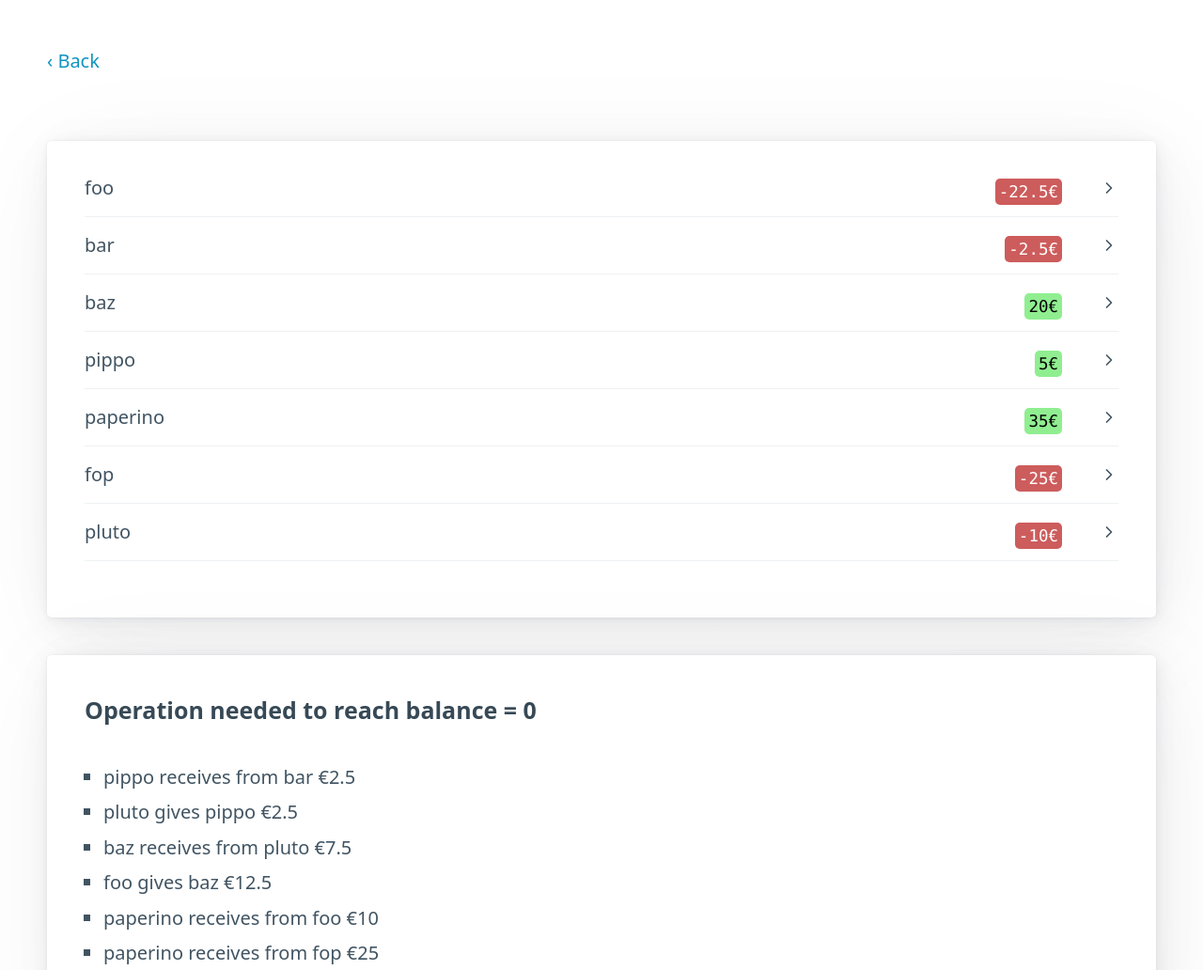
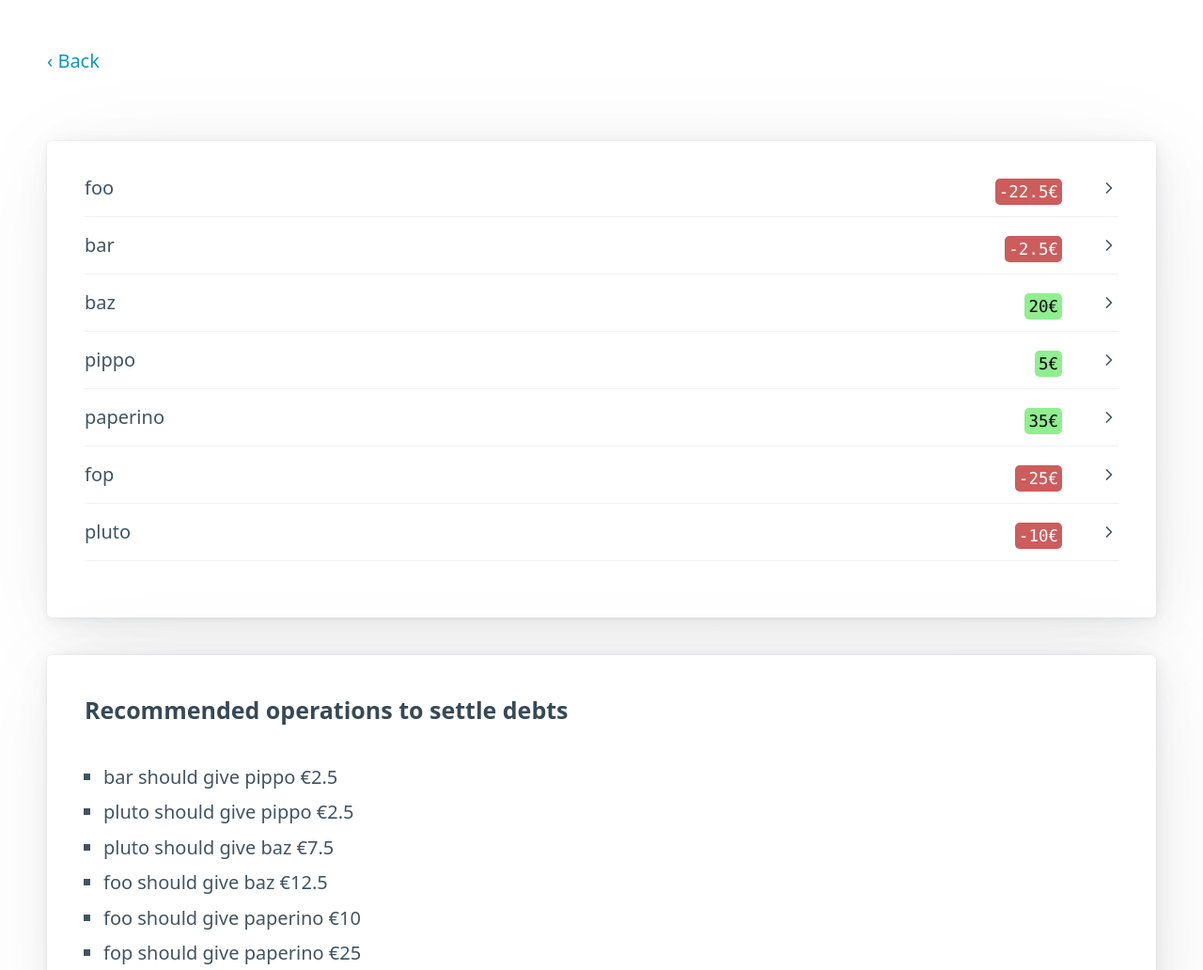
Before and after one commit to awesome-devops-and-cd/piggy-bank, a website: page web/balances.html in a window 1280 px wide. Shown: the top 1032 px of the page at 94% size. Drawn offline with nearby package versions, Linux system fonts and the light colour scheme.

Commit message:
Minor fixes

```diff
--- a/web/balances.html
+++ b/web/balances.html
@@ -47,7 +47,7 @@
     Loading...
   </article>
 <article>
-  <h4>Operation needed to reach balance = 0</h4>
+  <h4>Recommended operations to settle debts</h4>
   <ul id="ul-track-op">
   </ul>
 </article>
@@ -110,7 +110,6 @@
         items = filterZeroBalances(items)
         items = SortBalances(items)
 
-        window.alert(items);
         var ul = document.getElementById("ul-track-op");
 
         while (items.length)
@@ -122,12 +121,17 @@
                   items[j][1] += items[0][1]
 
                   // create the steps for the UI
-                  var op = " gives ";
-                  if(items[0][1] < 0) { op = " receives from "}
+                  if(items[0][1] < 0) {
                   var ul = document.getElementById("ul-track-op");
                   var li = document.createElement("li");
-                  li.appendChild(document.createTextNode(items[j][0] + op + items[0][0] + " €" + Math.abs(items[0][1])));
-                  ul.appendChild(li);
+                  li.appendChild(document.createTextNode(items[0][0] + " should give " + items[j][0] + " €" + Math.abs(items[0][1])));
+                  ul.appendChild(li);}
+                  else {
+                  var ul = document.getElementById("ul-track-op");
+                  var li = document.createElement("li");
+                  li.appendChild(document.createTextNode(items[j][0] + " should give " + items[0][0] + " €" + Math.abs(items[0][1])));
+                  ul.appendChild(li);}
+
 
                   //compute the new balances
                   items[0][1] = 0;
@@ -137,7 +141,6 @@
 
           items = filterZeroBalances(items)
           items = SortBalances(items)
-          window.alert(items);
         }
 
 
```
